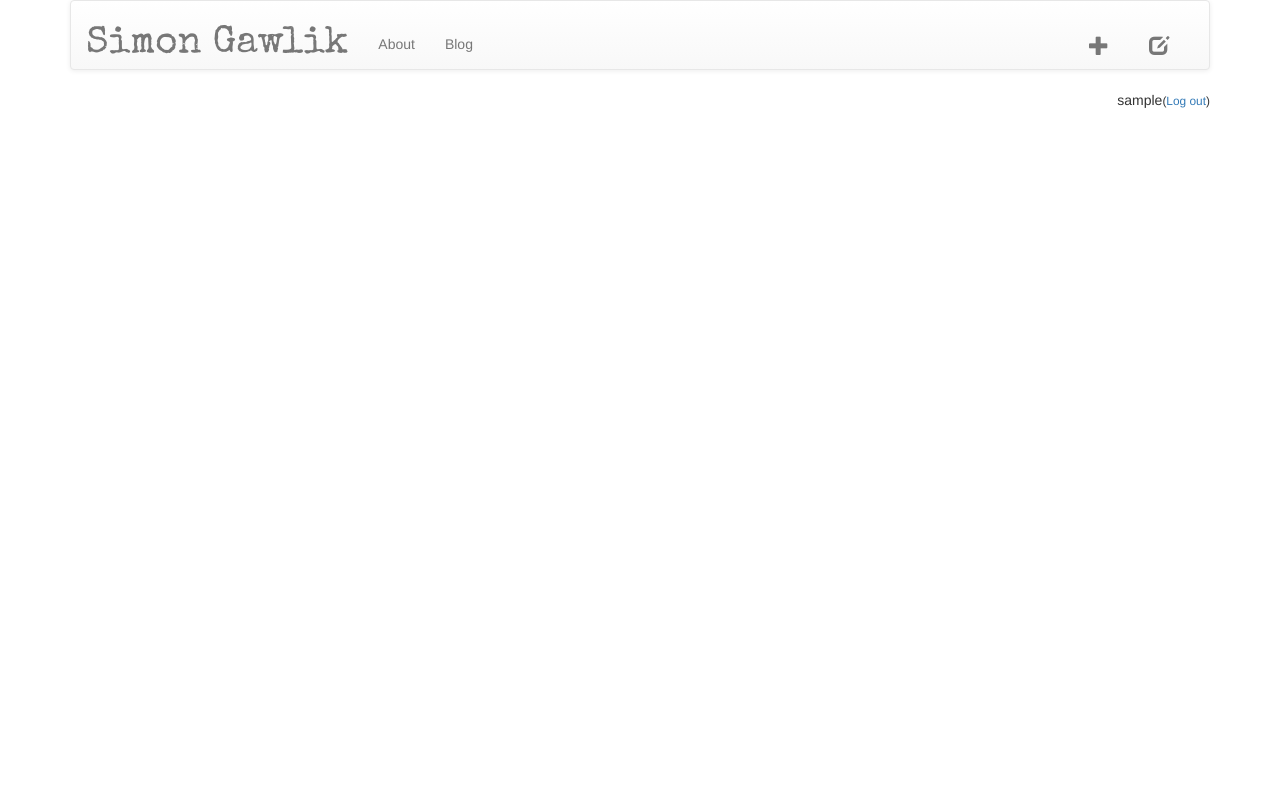
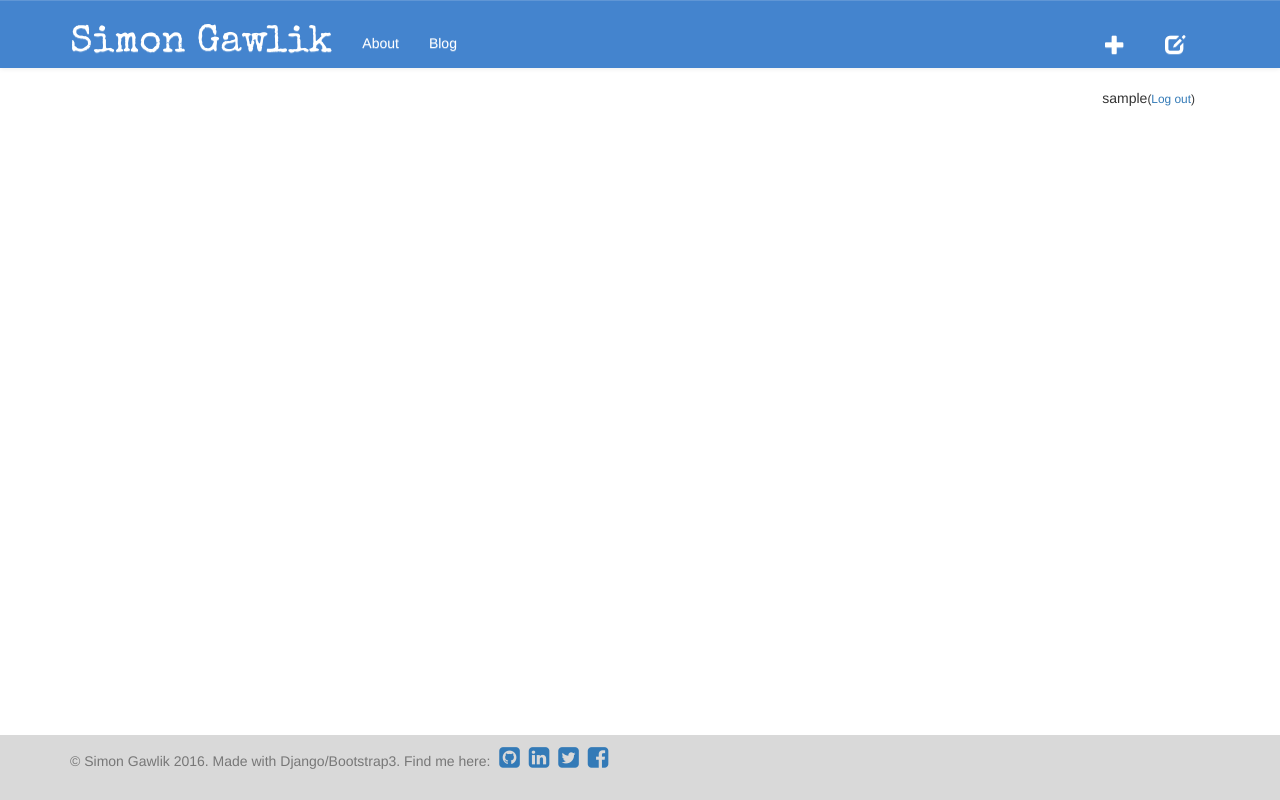
Before and after one commit to simongawlik/my-first-blog, a Django app: a page that uses blog/templates/blog/base.html in a window 1280 px wide. Run offline with Django 3.2, Linux system fonts and the light colour scheme; the visitor is signed in with stand-in values (Sample User, id 1); data that the repository does not hold is empty; some libraries are stand-ins or nearby versions.

Commit message:
updates to css

```diff
--- a/blog/static/css/blog.css
+++ b/blog/static/css/blog.css
@@ -46,8 +46,39 @@ h1, h2, h3, h4 {
     font-size: 2.72em;
 }
 
+.navbar-default {
+    border-radius: 0px;
+    background-image: -webkit-linear-gradient(top,#4484ce 0,#4484ce 100%);
+    background-image: -o-linear-gradient(top,#4484ce 0,#4484ce 100%);
+    background-image: -webkit-gradient(linear,left top,left bottom,from(#4484ce),to(#4484ce));
+    background-image: linear-gradient(to bottom,#4484ce 0,#4484ce 100%);
+    filter: progid:DXImageTransform.Microsoft.gradient(startColorstr='#ff4484ce', endColorstr='#ff4484ce', GradientType=0);
+    filter: progid:DXImageTransform.Microsoft.gradient(enabled=false);
+}
+
+.navbar-default .navbar-brand {
+    color: #fff;
+}
+
+.navbar-default .navbar-brand:hover, .navbar-default .navbar-brand:focus {
+    color: #fff;
+}
+
+.navbar-default .navbar-nav>li>a {
+    color: #fff;
+}
+
+.navbar-default .navbar-nav>li>a:hover, .navbar-default .navbar-nav>li>a:focus {
+    color: #f19f4d;
+}
+
+.navbar {
+    border: 0px;
+}
+
 .navbar-toggle {
     margin-bottom: 20px;
+    background-color: #d9d9d9;
 }
 
 .container>.navbar-header, .container-fluid>.navbar-header, .container>.navbar-collapse, .container-fluid>.navbar-collapse {
@@ -88,3 +119,53 @@ img.right {
     float: right;
     margin: 10px;
 }
+
+
+/* Sticky footer styles
+-------------------------------------------------- */
+html {
+  position: relative;
+  min-height: 100%;
+}
+body {
+  /* Margin bottom by footer height */
+  margin-bottom: 65px;
+}
+.footer {
+  position: absolute;
+  bottom: 0;
+  width: 100%;
+  /* Set the fixed height of the footer here */
+  height: 65px;
+  background-color: #d9d9d9;
+}
+
+
+/* Custom page CSS
+-------------------------------------------------- */
+/* Not required for template or sticky footer method. */
+
+body > .container {
+  padding: 0px 15px 0;
+}
+.container .text-muted {
+  margin: 10px 0px;
+}
+
+.footer > .container {
+  padding-right: 15px;
+  padding-left: 15px;
+}
+
+code {
+  font-size: 80%;
+}
+
+.footer i {
+    font-size: 24px;
+    margin-left: 5px;
+}
+
+.footer a:hover {
+    color: #f19f4d;
+}
--- a/blog/templates/blog/base.html
+++ b/blog/templates/blog/base.html
@@ -7,13 +7,13 @@
 		<link rel="stylesheet" href="//maxcdn.bootstrapcdn.com/bootstrap/3.2.0/css/bootstrap-theme.min.css">
 		<link rel="stylesheet" href="{% static 'css/blog.css' %}">
         <link href="http://fonts.googleapis.com/css?family=Special+Elite" rel="stylesheet" type="text/css">
+        <link rel="stylesheet" href="http://cdnjs.cloudflare.com/ajax/libs/font-awesome/4.4.0/css/font-awesome.min.css">
 	</head>
 	<body>
-		<div class="container">
 
         <!-- Static navbar -->
         <nav class="navbar navbar-default">
-            <div class="container-fluid">
+            <div class="container">
                 <div class="navbar-header">
                     <button type="button" class="navbar-toggle collapsed" data-toggle="collapse" data-target="#navbar" aria-expanded="false" aria-controls="navbar">
                     <span class="sr-only">Toggle navigation</span>
@@ -48,13 +48,15 @@
             </div><!--/.container-fluid -->
         </nav>
 
+
+
+        <div class="content container">
             {% if user.is_authenticated %}
                 <div class="auth">
                     <p>{{ user.username }}<small>(<a href="{% url 'django.contrib.auth.views.logout' %}">Log out</a>)</small></p>
                 </div>
             {% endif %}
 
-            <div class="content container-fluid">
             <div class="row">
                 <div class="col-md-8">
                 {% block content %}
@@ -63,7 +65,17 @@
             </div>
         </div>
 
-        </div> <!-- /container -->
+        <footer class="footer">
+            <div class="container">
+                <p class="text-muted">&copy Simon Gawlik 2016. Made with Django/Bootstrap3. Find me here:
+                <a href="https://github.com/simongawlik"><i class="fa fa-github-square"></i></a>
+                <a href="http://www.linkedin.com/pub/simon-gawlik/57/784/138"><i class="fa fa-linkedin-square"></i>
+                <a href="https://twitter.com/sgawi"><i class="fa fa-twitter-square"></i></a>
+                <a href="https://www.facebook.com/simon.gawlik"><i class="fa fa-facebook-square"></i></a>
+                </p>
+            </div>
+        </footer>
+
 
 
 <!--         <div class="page-header">
```
Lines whose indentation alone changed are shown as unchanged.
